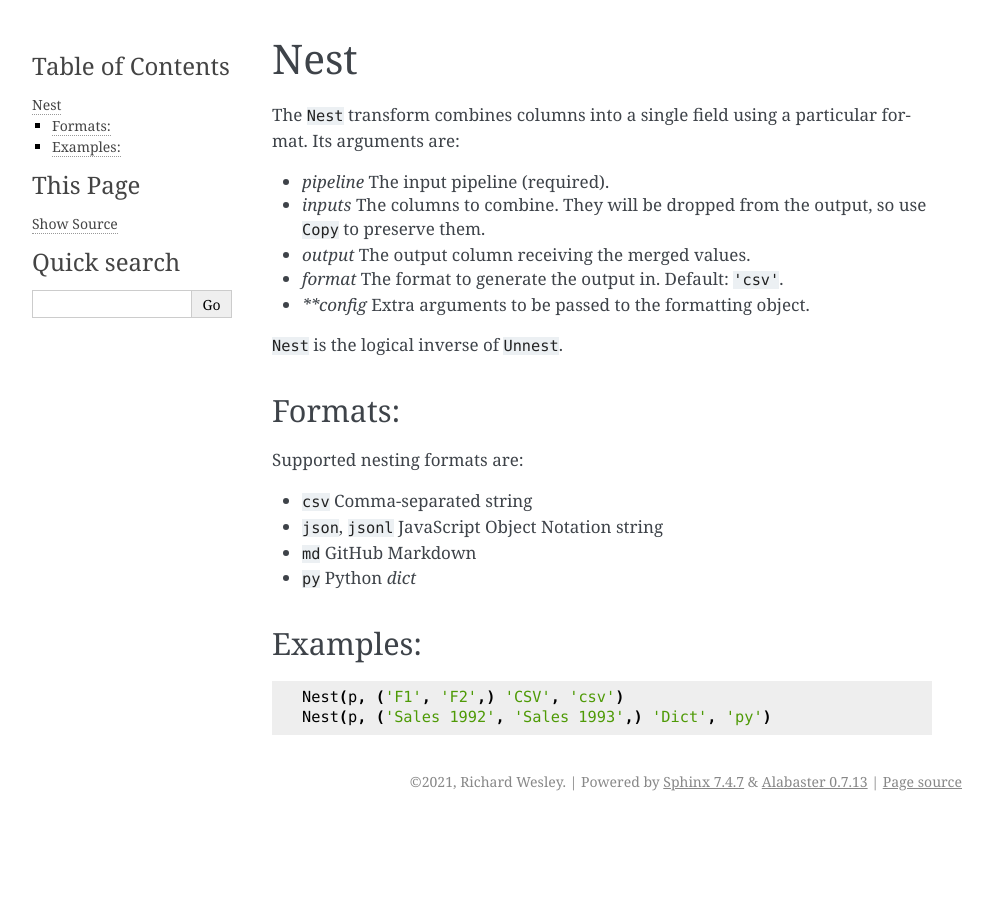
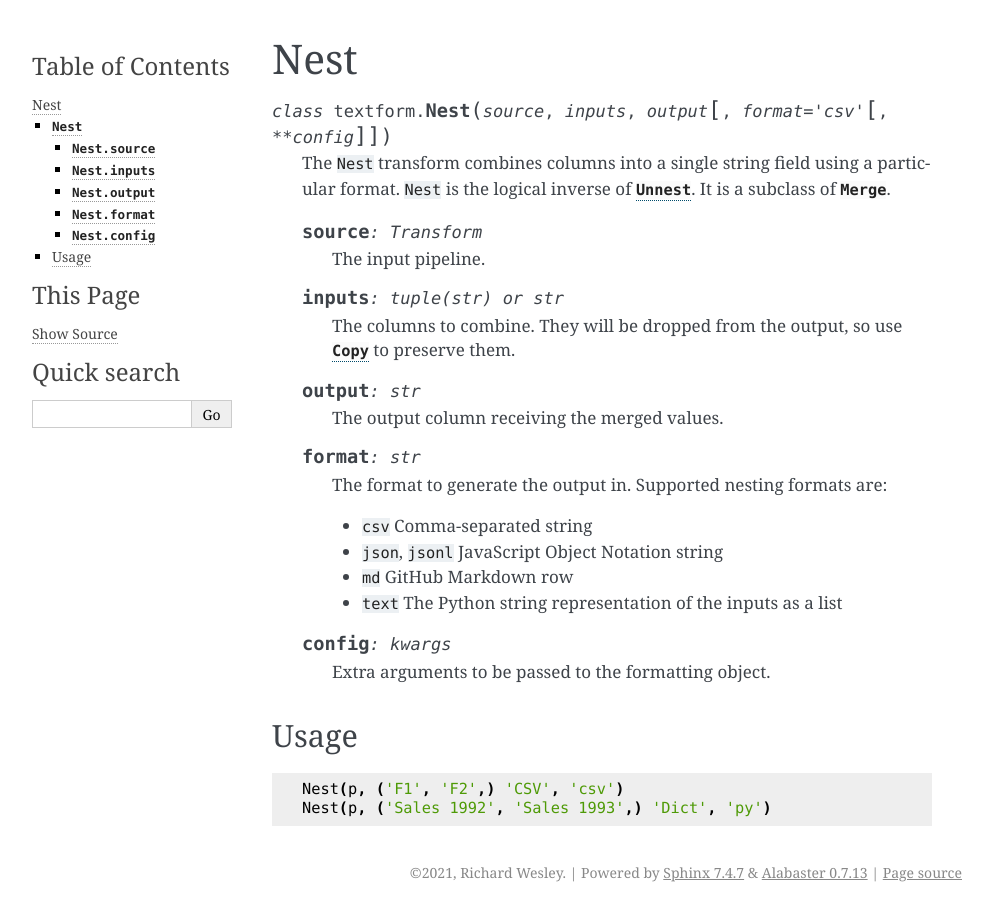
Before and after one commit to hawkfish/textform, a Sphinx documentation site: the page built from docs/transforms/nest.rst, in a window 1280 px wide. Shown: the whole page, without its empty margins (148-1141 px from the left). Built offline with Sphinx 7.4.7, drawn with Linux system fonts in a browser that asks for light colours.

Commit message:
Document Nest with domains

```diff
--- a/docs/transforms/nest.rst
+++ b/docs/transforms/nest.rst
@@ -1,27 +1,48 @@
 Nest
 =====
 
-The ``Nest`` transform combines columns into a single field using a particular format. Its arguments are:
+.. py:currentmodule:: textform
 
-* *pipeline* The input pipeline (required).
-* *inputs* The columns to combine. They will be dropped from the output, so use ``Copy`` to preserve them.
-* *output* The output column receiving the merged values.
-* *format* The format to generate the output in. Default: ``'csv'``.
-* *\ *\ *config* Extra arguments to be passed to the formatting object.
+.. py:class:: Nest(source, inputs, output[, format='csv'[, **config]])
 
-``Nest`` is the logical inverse of ``Unnest``.
+    The ``Nest`` transform combines columns into a single string field using a particular format.
+    ``Nest`` is the logical inverse of :py:class:`Unnest`.
+    It is a subclass of :py:class:`Merge`.
 
-Formats:
-^^^^^^^^
-Supported nesting formats are:
+    .. py:attribute:: source
+        :type: Transform
 
-* ``csv`` Comma-separated string
-* ``json``, ``jsonl`` JavaScript Object Notation string
-* ``md`` GitHub Markdown
-* ``py`` Python *dict*
+        The input pipeline.
 
-Examples:
-^^^^^^^^^
+    .. py:attribute:: inputs
+        :type: tuple(str) or str
+
+        The columns to combine.
+        They will be dropped from the output, so use :py:class:`Copy` to preserve them.
+
+    .. py:attribute:: output
+        :type: str
+
+        The output column receiving the merged values.
+
+    .. py:attribute:: format
+        :type: str
+
+        The format to generate the output in.
+        Supported nesting formats are:
+
+        * ``csv`` Comma-separated string
+        * ``json``, ``jsonl`` JavaScript Object Notation string
+        * ``md`` GitHub Markdown row
+        * ``text`` The Python string representation of the inputs as a list
+
+    .. py:attribute:: config
+        :type: kwargs
+
+        Extra arguments to be passed to the formatting object.
+
+Usage
+^^^^^
 
 .. code-block:: python
 
--- a/docs/transforms/reshape_family.rst
+++ b/docs/transforms/reshape_family.rst
@@ -12,4 +12,5 @@ Reshaping transforms change the structure of the rows and columns.
    fold
    iterate
    merge
+   nest
    unfold
--- a/docs/transforms/split_family.rst
+++ b/docs/transforms/split_family.rst
@@ -7,6 +7,5 @@ These transforms split a column into multiple columns.
    :maxdepth: 1
 
    capture
-   nest
    split
    unnest
```
